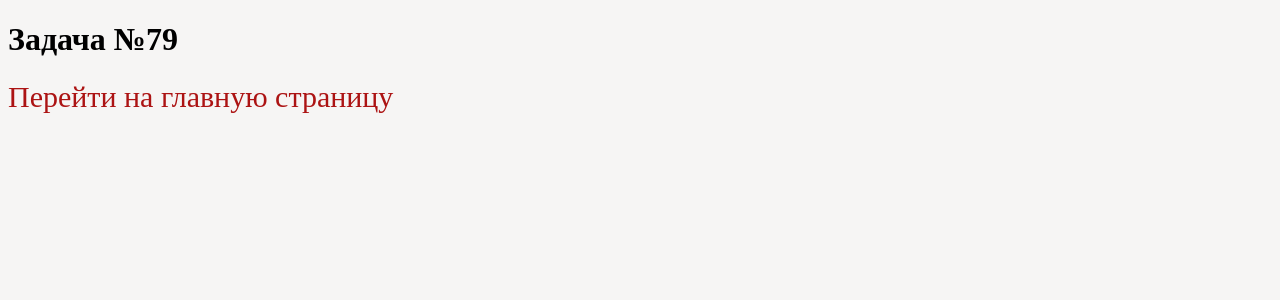
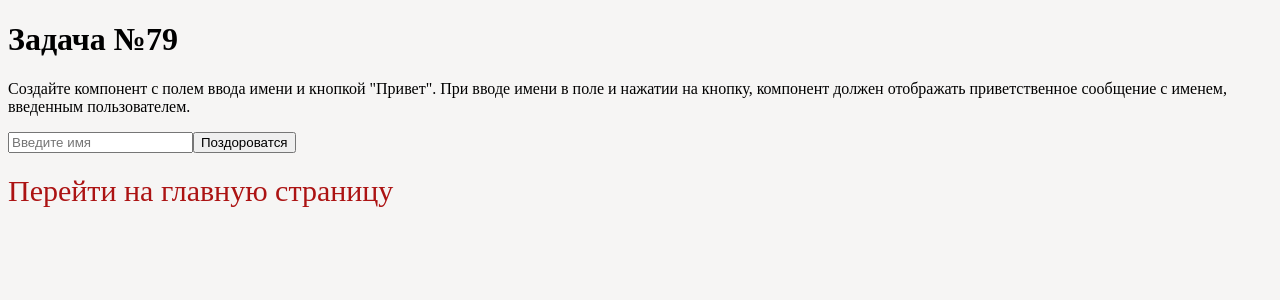
Before and after one commit to AntonMiranovich/React-Tasks, a React (Create React App) app in the folder react-tasks/: page /task79 in a window 1280 px wide. Shown: the top 300 px of the page. Built offline with nearby package versions, Linux system fonts and the light colour scheme.

Commit message:
add task

```diff
--- a/react-tasks/src/pages/Task78/Task78.js
+++ b/react-tasks/src/pages/Task78/Task78.js
@@ -12,12 +12,19 @@ import { TaskContext } from "../../Context/Context";
 
 
 function Task78() {
+  const [data, setData] = useState(0)
+
   return (
     <>
       <h1>Задача №78</h1>
       <p>
+        Создайте компонент, который отображает кнопку и счетчик. При каждом нажатии
+        на кнопку значение счетчика должно увеличиваться на  1
+      </p>
 
-      </p>
+      <h1>{data}</h1>
+      <button onClick={() => setData(data + 1)}>+1</button>
+      <button onClick={() => setData(data - 1)}>-1</button>
 
       <Link to={"/"}> Перейти на главную страницу</Link>
     </>
--- a/react-tasks/src/pages/Task79/Task79.js
+++ b/react-tasks/src/pages/Task79/Task79.js
@@ -12,12 +12,21 @@ import { TaskContext } from "../../Context/Context";
 
 
 function Task79() {
+  const [data, setData] = useState('')
+  const [res, setRes] = useState('')
+
   return (
     <>
       <h1>Задача №79</h1>
       <p>
+        Создайте компонент с полем ввода имени и кнопкой "Привет". При вводе имени в
+        поле и нажатии на кнопку, компонент должен отображать приветственное сообщение с
+        именем, введенным пользователем.
+      </p>
 
-        </p>
+      <input type="text" placeholder="Введите имя" onChange={(e) => setData(e.target.value)} />
+      <button onClick={() => setRes(`Привет ${data}`)}>Поздороватся</button>
+      <h1>{res}</h1>
 
       <Link to={"/"}> Перейти на главную страницу</Link>
     </>
--- a/react-tasks/src/pages/Task80/Task80.js
+++ b/react-tasks/src/pages/Task80/Task80.js
@@ -11,12 +11,21 @@ import axios from "axios";
 import { TaskContext } from "../../Context/Context";
 
 function Task80() {
+  const [res, setRes] = useState(0)
+
   return (
     <>
       <h1>Задача №80</h1>
       <p>
+        Создайте компонент, который отображает счетчик и кнопку "Сброс". При нажатии
+        на кнопку, счетчик должен сбрасываться в ноль. Используйте useState, чтобы управлять
+        значением счетчика.
+      </p>
 
-        </p>
+      <h1>{res}</h1>
+      <button onClick={() => setRes(res + 1)}>+1</button>
+      <button onClick={() => setRes(res - 1)}>-1</button>
+      <button onClick={() => setRes(0)}>Сброс</button>
 
       <Link to={"/"}> Перейти на главную страницу</Link>
     </>
```
Lines whose indentation alone changed are shown as unchanged.
